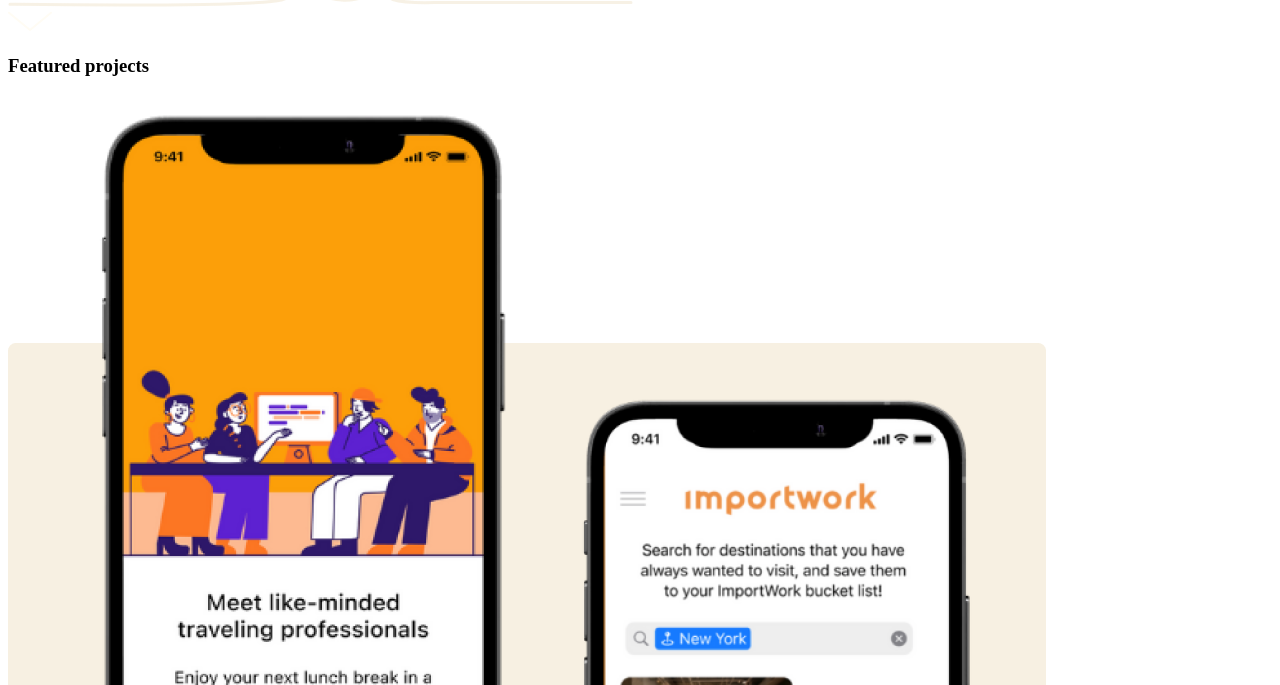
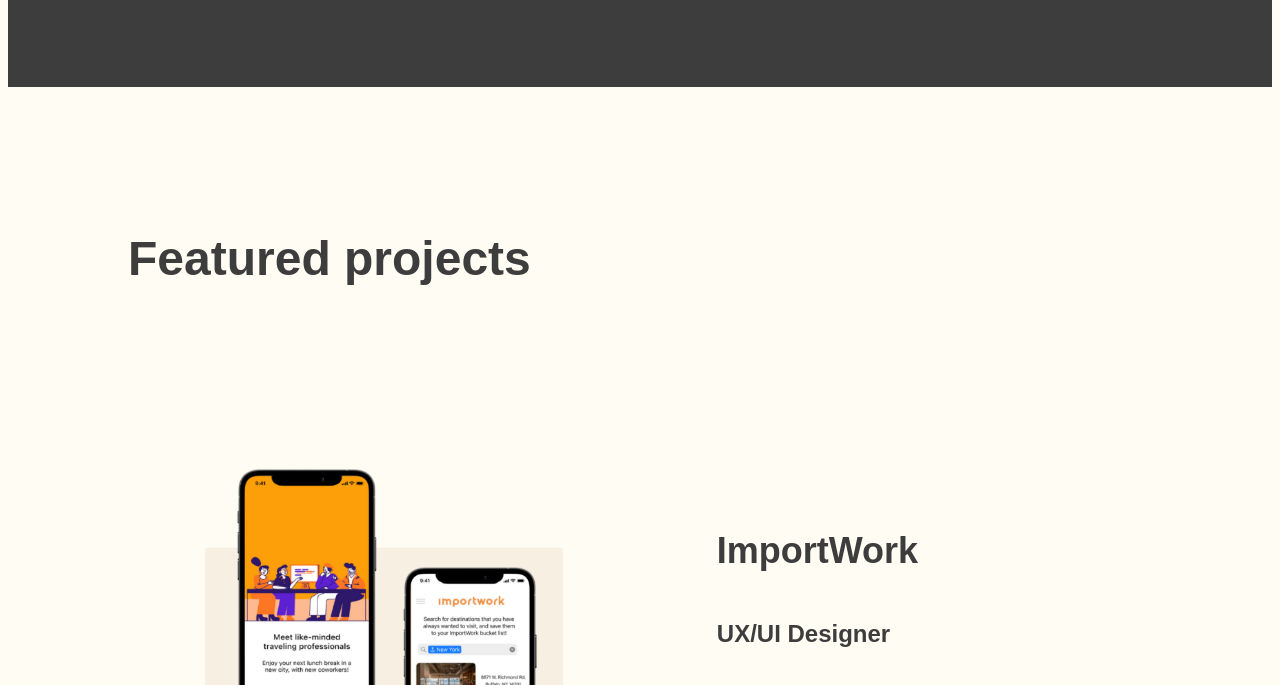
Before and after one commit to cassiehumann/UX-UIHW18, a plain HTML site: page index.html in a window 1280 px wide. Shown: the part 814-1499 px from the top of the page. Drawn offline with Linux system fonts and the light colour scheme; files that its build step writes are made by us from their sources; files whose address does not match are found by name; a web font is replaced by a local one.

Commit message:
Update index.html

```diff
--- a/index.html
+++ b/index.html
@@ -5,7 +5,7 @@
     <meta name="viewport" content="width=device-width, initial-scale=1.0">
     <meta http-equiv="X-UA-Compatible" content="ie=edge" />
 
-    <link rel="stylesheet" href="./css/stylesheet.css">
+    <link href="/Users/cassiehumann/Desktop/uxui18_/style.css" rel = "stylesheet" type = "text/css" >
     <script src="https://kit.fontawesome.com/70a3dfec4d.js" crossorigin="anonymous"></script>
 
     <title>Cassie Humann | UX/UI Designer</title>
```
